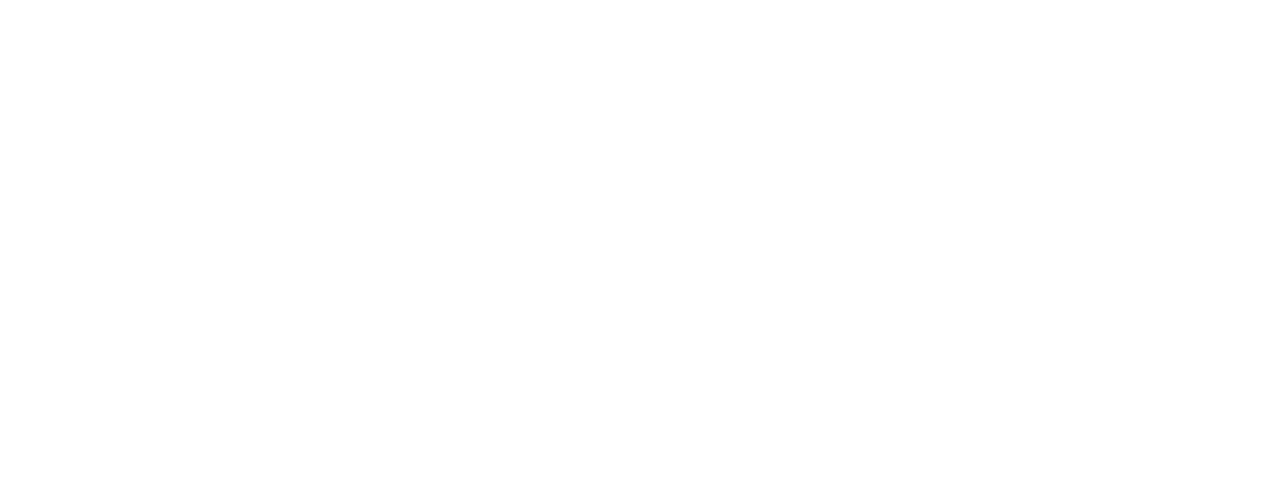
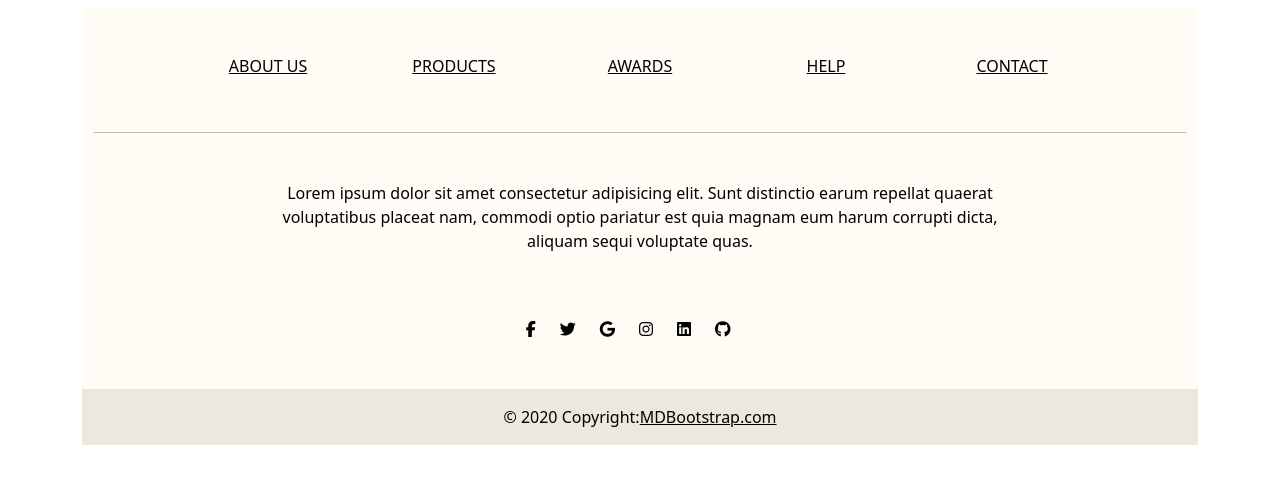
Before and after one commit to RamzGxz/elearning-TK, a React (Vite) app: page / in a window 1280 px wide. Shown: the part 1273-1756 px from the top of the page. Before the commit the page ends 800 px from the top, so only its background shows below. Built offline with nearby package versions, Linux system fonts and the light colour scheme.

Commit message:
Perubahan Footer

```diff
--- a/src/App.jsx
+++ b/src/App.jsx
@@ -1,12 +1,13 @@
 import Home from "./Components/Home"
 import Pembelajaran from "./Components/Pembelajaran"
 import AdminDasboard from "./Components/AdminDasboard"
+
 
 function App() {
 
   return (
     <div>
-      <AdminDasboard/>
+      <Home/>
     </div>
   )
 }
--- a/src/Components/Footer.jsx
+++ b/src/Components/Footer.jsx
@@ -2,17 +2,105 @@
 
     return (
         <div className="mt-3">
-            <footer className="d-flex justify-content-center align-items-center flex-column" style={{
-                height: '30vh'
-            }}>
-                <ul className="nav justify-content-center border-bottom pb-3 mb-3">
-                    <li className="nav-item"><a href="#" className="nav-link px-2 text-body-secondary">Home</a></li>
-                    <li className="nav-item"><a href="#" className="nav-link px-2 text-body-secondary">Pembelajaran</a></li>
-                    <li className="nav-item"><a href="#" className="nav-link px-2 text-body-secondary">Info</a></li>
-                    <li className="nav-item"><a href="#" className="nav-link px-2 text-body-secondary">Admin</a></li>
-                </ul>
-                <p className="text-center text-body-secondary">© 2023 Elearning anak-TK</p>
-            </footer>
+            {/* Remove the container if you want to extend the Footer to full width. */}
+            <div className="container my-5">
+                {/* Footer */}
+                <footer className="text-center text-black" style={{ backgroundColor: '#FFFBF5' }}>
+                    {/* Grid container */}
+                    <div className="container">
+                        {/* Section: Links */}
+                        <section className="mt-5">
+                            {/* Grid row*/}
+                            <div className="row text-center d-flex justify-content-center pt-5">
+                                {/* Grid column */}
+                                <div className="col-md-2">
+                                    <h6 className="text-uppercase font-weight-bold">
+                                        <a href="#!" className="text-black">About us</a>
+                                    </h6>
+                                </div>
+                                {/* Grid column */}
+                                {/* Grid column */}
+                                <div className="col-md-2">
+                                    <h6 className="text-uppercase font-weight-bold">
+                                        <a href="#!" className="text-black">Products</a>
+                                    </h6>
+                                </div>
+                                {/* Grid column */}
+                                {/* Grid column */}
+                                <div className="col-md-2">
+                                    <h6 className="text-uppercase font-weight-bold">
+                                        <a href="#!" className="text-black">Awards</a>
+                                    </h6>
+                                </div>
+                                {/* Grid column */}
+                                {/* Grid column */}
+                                <div className="col-md-2">
+                                    <h6 className="text-uppercase font-weight-bold">
+                                        <a href="#!" className="text-black">Help</a>
+                                    </h6>
+                                </div>
+                                {/* Grid column */}
+                                {/* Grid column */}
+                                <div className="col-md-2">
+                                    <h6 className="text-uppercase font-weight-bold">
+                                        <a href="#!" className="text-black">Contact</a>
+                                    </h6>
+                                </div>
+                                {/* Grid column */}
+                            </div>
+                            {/* Grid row*/}
+                        </section>
+                        {/* Section: Links */}
+                        <hr className="my-5" />
+                        {/* Section: Text */}
+                        <section className="mb-5">
+                            <div className="row d-flex justify-content-center">
+                                <div className="col-lg-8">
+                                    <p>
+                                        Lorem ipsum dolor sit amet consectetur adipisicing elit. Sunt
+                                        distinctio earum repellat quaerat voluptatibus placeat nam,
+                                        commodi optio pariatur est quia magnam eum harum corrupti
+                                        dicta, aliquam sequi voluptate quas.
+                                    </p>
+                                </div>
+                            </div>
+                        </section>
+                        {/* Section: Text */}
+                        {/* Section: Social */}
+                        <section className="text-center mb-5">
+                            <a href className="text-black me-4">
+                                <i className="fab fa-facebook-f" />
+                            </a>
+                            <a href className="text-black me-4">
+                                <i className="fab fa-twitter" />
+                            </a>
+                            <a href className="text-black me-4">
+                                <i className="fab fa-google" />
+                            </a>
+                            <a href className="text-black me-4">
+                                <i className="fab fa-instagram" />
+                            </a>
+                            <a href className="text-black me-4">
+                                <i className="fab fa-linkedin" />
+                            </a>
+                            <a href className="text-black me-4">
+                                <i className="fab fa-github" />
+                            </a>
+                        </section>
+                        {/* Section: Social */}
+                    </div>
+                    {/* Grid container */}
+                    {/* Copyright */}
+                    <div className="text-center p-3" style={{ backgroundColor: '#ECE8DD' }}>
+                        © 2020 Copyright:
+                        <a className="text-black" href="https://mdbootstrap.com/">MDBootstrap.com</a>
+                    </div>
+                    {/* Copyright */}
+                </footer>
+                {/* Footer */}
+            </div>
+            {/* End of .container */}
+
         </div>
     )
 }
```
